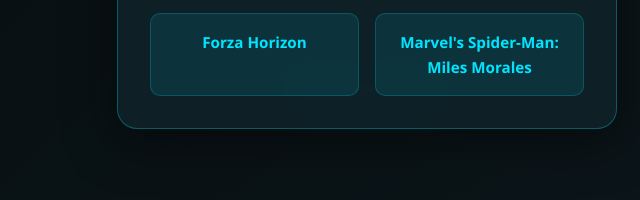
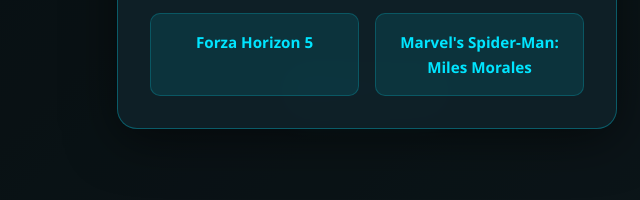
Before and after one commit to sammy70707/Portfolio, a plain HTML site: page index.html in a window 1280 px wide. Both pictures are taken after a click on the link "Gaming". Shown: the part 467-667 px from the top of the page, 273-913 px from the left. Drawn offline with Linux system fonts and the light colour scheme.

```diff
--- a/index.html
+++ b/index.html
@@ -743,7 +743,7 @@
                     <p>Elden Ring</p>
                 </div>
                 <div class="game-card">
-                    <p>Forza Horizon</p>
+                    <p>Forza Horizon 5</p>
                 </div>
                 <div class="game-card">
                     <p>Marvel's Spider-Man: Miles Morales</p>
```
